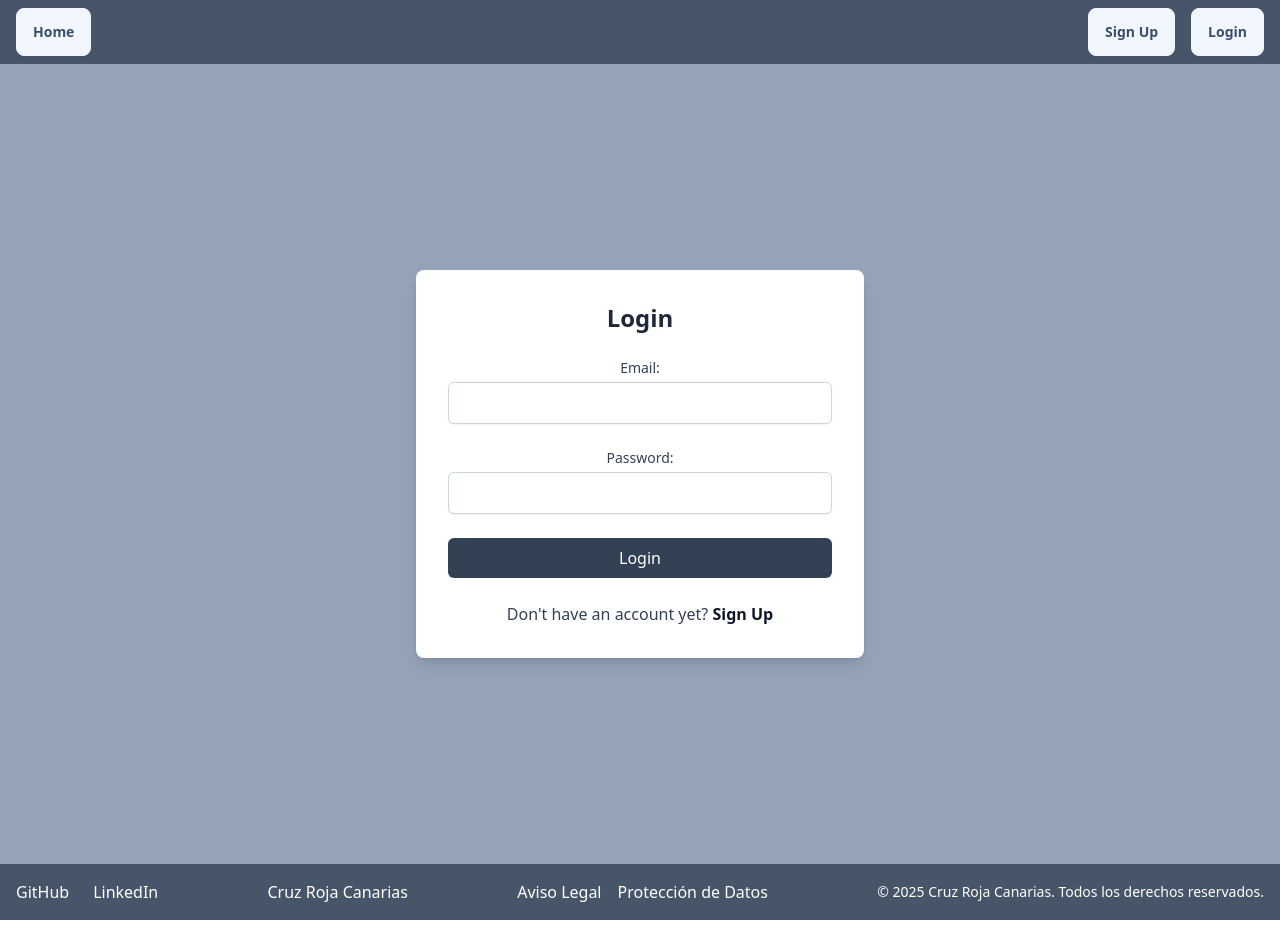
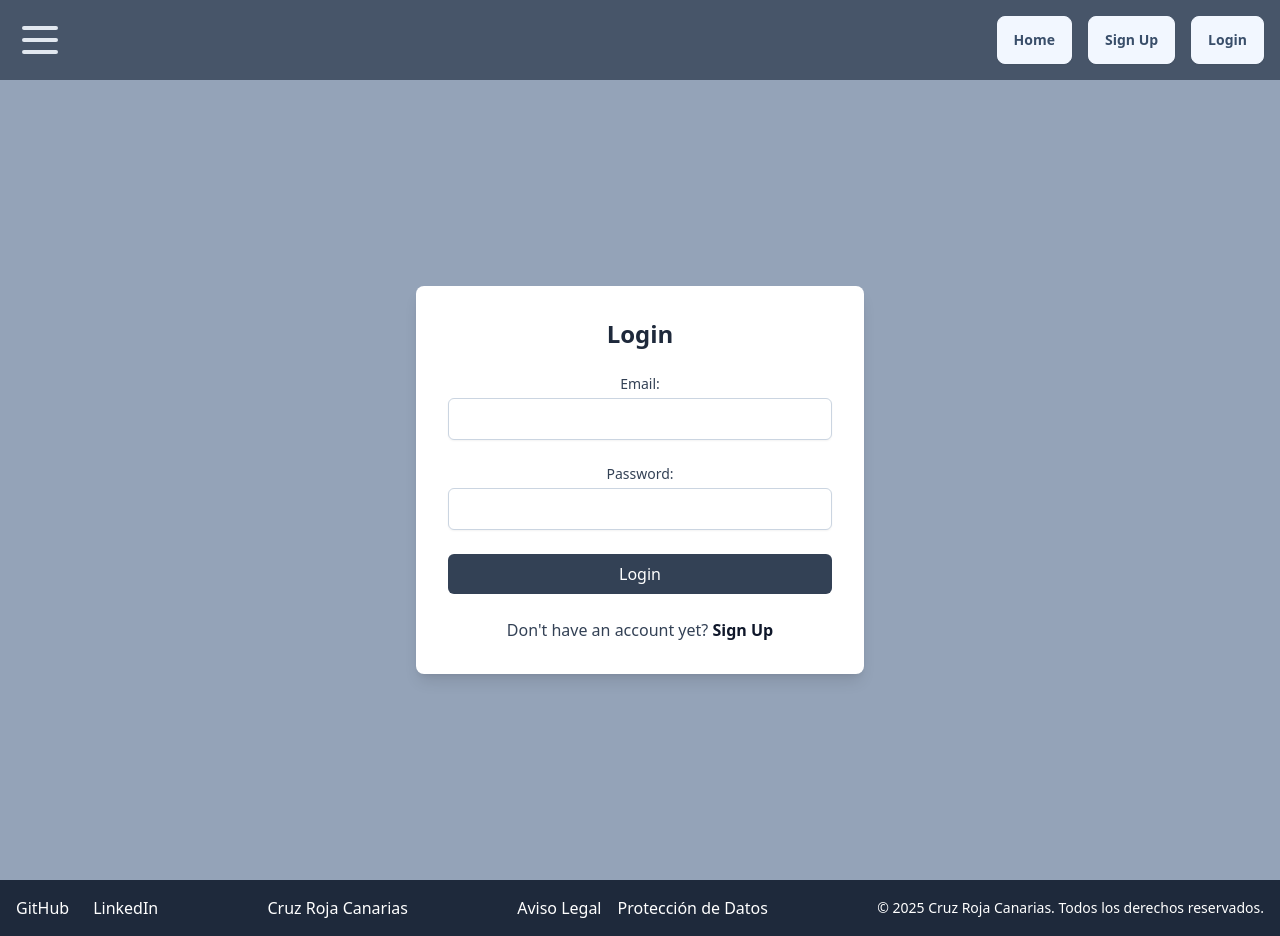
Before and after one commit to Kyomar97/Final-Project-App, a React (Create React App) app: page /login in a window 1280 px wide. Built offline with nearby package versions, Linux system fonts and the light colour scheme; no server answers.

Commit message:
sidebar implemented y some changes navbar

```diff
--- a/src/App.jsx
+++ b/src/App.jsx
@@ -1,5 +1,6 @@
 import "./App.css";
 import { Routes, Route } from "react-router-dom";
+import { useState } from "react";
 
 import HomePage from "./pages/HomePage/HomePage";
 import ProfilePage from "./pages/ProfilePage/ProfilePage";
@@ -10,12 +11,18 @@ import Navbar from "./components/Navbar/Navbar";
 import IsPrivate from "./components/IsPrivate/IsPrivate";
 import IsAnon from "./components/IsAnon/IsAnon";
 import Footer from "./components/Footer/Footer";
+import Sidebar from "./components/SideBar/SideBar";
 
 function App() {
+  const [isSidebarOpen, setIsSidebarOpen] = useState(false);
+
+  const handleOpenSidebar = () => setIsSidebarOpen(true);
+  const handleCloseSidebar = () => setIsSidebarOpen(false);
+
   return (
     <div className="App">
-      <Navbar />
-
+      <Navbar onOpenSidebar={handleOpenSidebar} />
+      <Sidebar isOpen={isSidebarOpen} onClose={handleCloseSidebar} />
       <Routes>
         <Route path="/" element={<HomePage />} />
 
--- a/src/components/Footer/Footer.jsx
+++ b/src/components/Footer/Footer.jsx
@@ -1,6 +1,6 @@
 function Footer() {
   return (
-    <footer className="bg-slate-600 text-white py-4">
+    <footer className="bg-slate-800 text-white py-4">
       <div className="container mx-auto px-4">
         <div className="flex flex-wrap items-center justify-between gap-4">
           {/* Enlaces a GitHub y LinkedIn */}
--- a/src/components/Navbar/Navbar.jsx
+++ b/src/components/Navbar/Navbar.jsx
@@ -1,36 +1,43 @@
-import "./Navbar.css";
 import { Link } from "react-router-dom";
 import { useContext } from "react";
 import { AuthContext } from "../../context/auth.context";
 
-function Navbar() {
+function Navbar({ onOpenSidebar }) {
   const { isLoggedIn, user, logOutUser } = useContext(AuthContext);
 
   return (
-    <nav className="h-16 flex items-center justify-between bg-slate-600 px-4">
-      <div className="flex items-center space-x-4">
+    <nav className="flex justify-between items-center bg-slate-600 p-4">
+      {/* Ícono de menú */}
+      <div className="cursor-pointer" onMouseEnter={onOpenSidebar}>
+        <svg
+          xmlns="http://www.w3.org/2000/svg"
+          className="h-12 w-12 text-slate-200"
+          fill="none"
+          viewBox="0 0 24 24"
+          stroke="currentColor"
+        >
+          <path
+            strokeLinecap="round"
+            strokeLinejoin="round"
+            strokeWidth={2}
+            d="M4 6h16M4 12h16M4 18h16"
+          />
+        </svg>
+      </div>
+
+      {/* Resto del Navbar */}
+      <div className="flex space-x-4">
         <Link to="/">
           <button className="btn btn-xs sm:btn-sm md:btn-md">Home</button>
         </Link>
-      </div>
 
-      <div className="flex items-center space-x-4">
         {isLoggedIn && (
           <>
-            <button
-              onClick={logOutUser}
-              className="btn btn-xs sm:btn-sm md:btn-md"
-            >
-              Logout
-            </button>
-
+            <button onClick={logOutUser}>Logout</button>
             <Link to="/profile">
-              <button className="btn btn-xs sm:btn-sm md:btn-md">
-                Profile
-              </button>
+              <button>Profile</button>
             </Link>
-
-            <span className="text-white">{user && user.name}</span>
+            <span>{user && user.name}</span>
           </>
         )}
 
--- a/src/components/SideBar/SideBar.jsx
+++ b/src/components/SideBar/SideBar.jsx
@@ -0,0 +1,52 @@
+function Sidebar({ isOpen, onClose }) {
+  return (
+    <>
+      {isOpen && (
+        <div
+          className="fixed top-0 left-0 h-full bg-slate-400 text-white w-64 shadow-lg z-50"
+          onMouseLeave={onClose} // Cierra el sidebar al quitar el ratón
+        >
+          <div className="p-4">
+            <h2 className="text-lg font-semibold mb-4">Menú</h2>
+            <ul className="space-y-2">
+              <li>
+                <a
+                  href="#proyectos"
+                  className="block hover:bg-slate-700 p-2 rounded transition-colors"
+                >
+                  Proyectos
+                </a>
+              </li>
+              <li>
+                <a
+                  href="#sobre-cruz-roja"
+                  className="block hover:bg-slate-700 p-2 rounded transition-colors"
+                >
+                  Sobre Cruz Roja
+                </a>
+              </li>
+              <li>
+                <a
+                  href="#labor-en-canarias"
+                  className="block hover:bg-slate-700 p-2 rounded transition-colors"
+                >
+                  Labor en Canarias
+                </a>
+              </li>
+              <li>
+                <a
+                  href="#mis-proyectos"
+                  className="block hover:bg-slate-700 p-2 rounded transition-colors"
+                >
+                  Mis Proyectos
+                </a>
+              </li>
+            </ul>
+          </div>
+        </div>
+      )}
+    </>
+  );
+}
+
+export default Sidebar;
```
